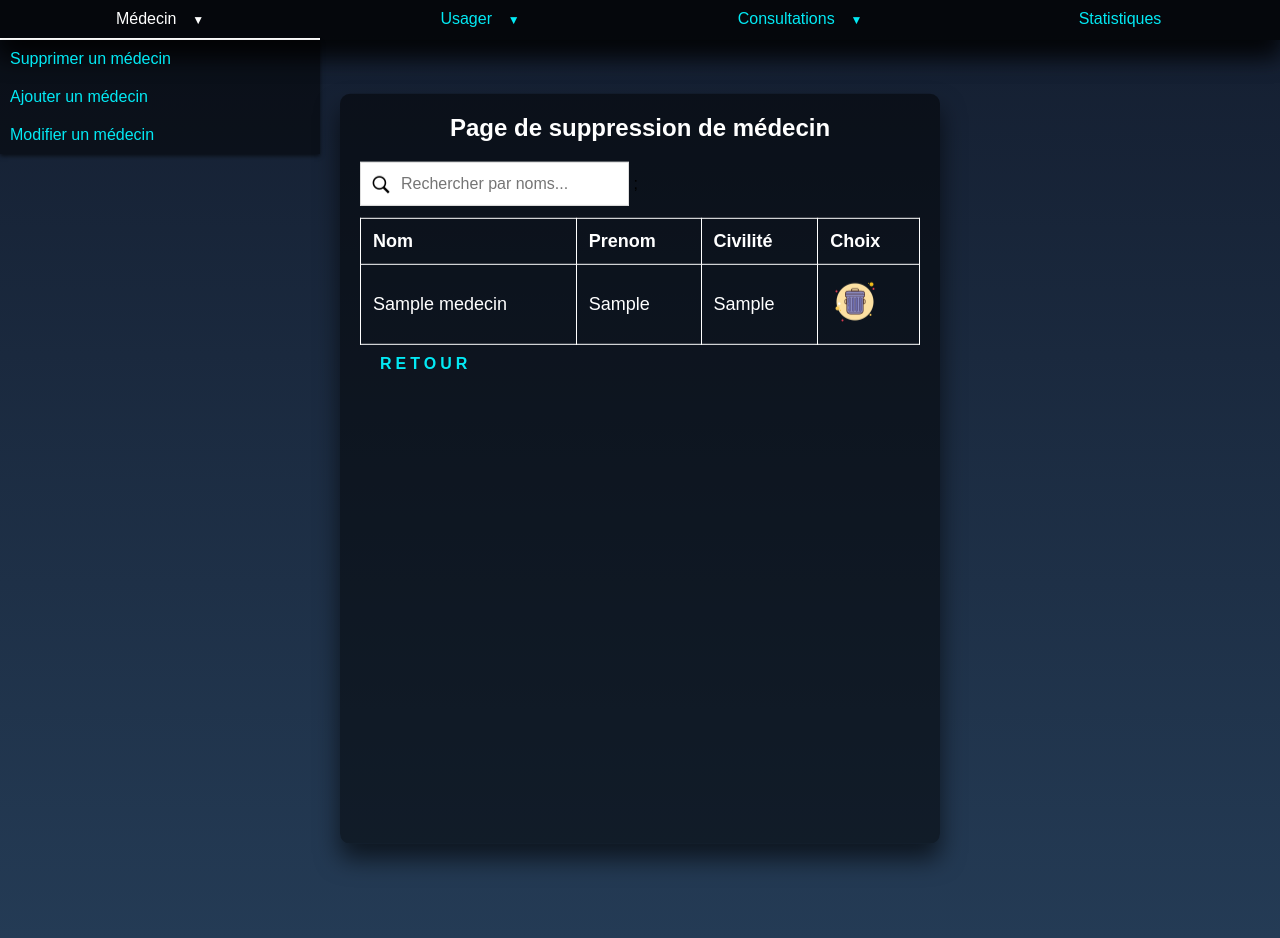
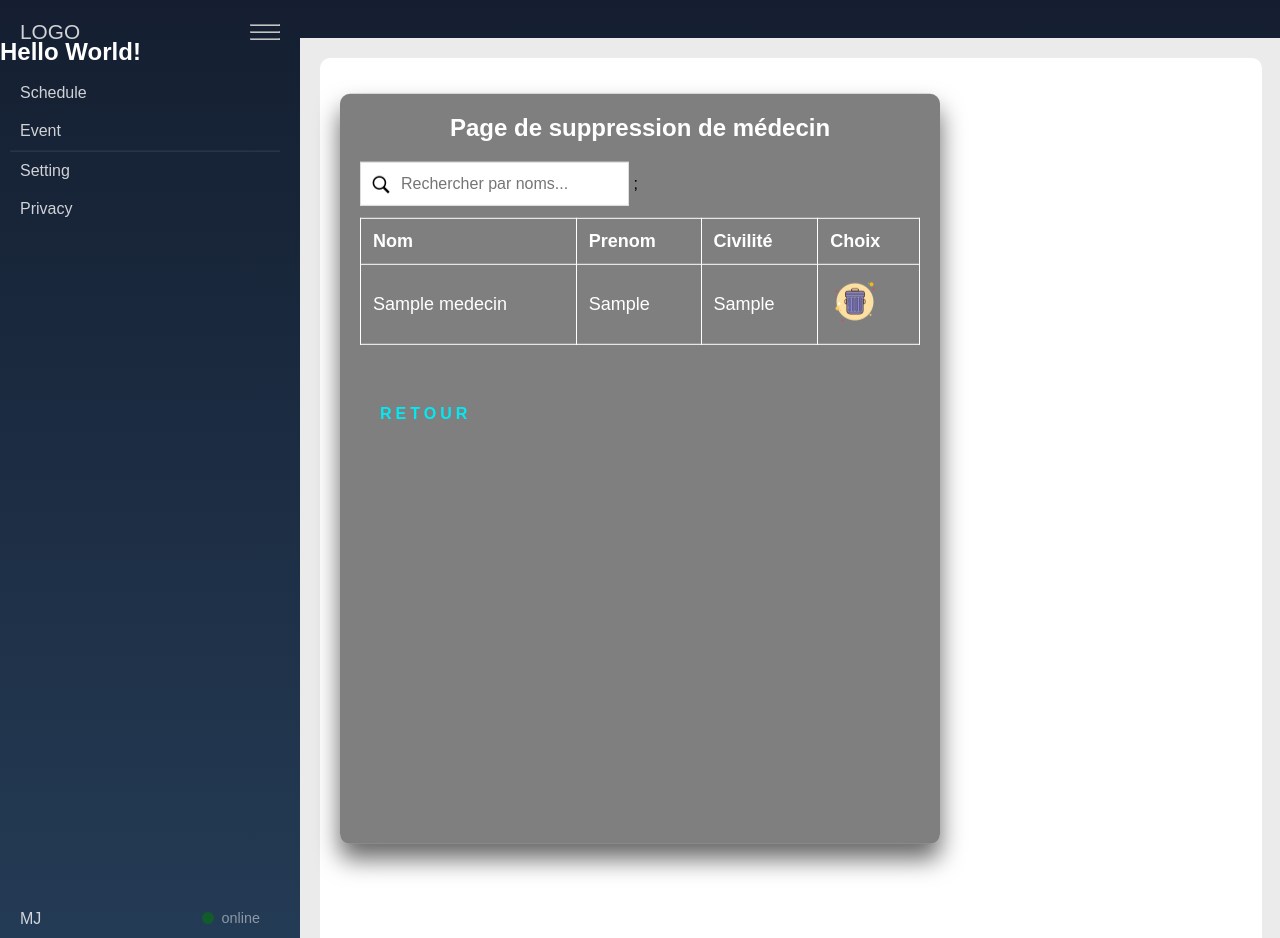
Before and after one commit to Yeetnus/projetPHP, a PHP site: page /PHP/medecin/supprimer.php in a window 1280 px wide. Run offline with PHP 8.4, Linux system fonts and the light colour scheme; tables that the repository leaves empty or names only in its code hold one stand-in row (values such as "Sample post").

Commit message:
test css et menu nav

```diff
--- a/CSS/style.css
+++ b/CSS/style.css
@@ -1,3 +1,10 @@
+/*Reset CSS*/
+* {
+  margin: 0px;
+  padding: 0px;
+  font-family: Avenir, sans-serif;
+}
+
 html {
   height: 100%;
 }
@@ -14,6 +21,7 @@
   margin-top: 3%;
 }
 
+/* Page login */
 .login-box {
   position: absolute;
   top: 50%;
@@ -243,6 +251,9 @@
   font-weight: bolder;
 }
 
+.retour {
+  margin-top: 50px;
+}
 @media (max-width: 600px) {
 
   /* Ajoute des media queries pour une meilleure expérience sur les petits écrans */
@@ -290,13 +301,8 @@
   color: #fff;
 }
 
-/*Reset CSS*/
-* {
-  margin: 0px;
-  padding: 0px;
-  font-family: Avenir, sans-serif;
-}
 
+/*
 nav {
   width: 100%;
   margin: 0 auto;
@@ -377,7 +383,7 @@
   content: " ▼";
   font-size: 12px;
 }
-
+*/
 
 .flip {
   position: relative;
@@ -539,3 +545,74 @@
   /* Add a bottom border to all table rows */
   border-bottom: 1px solid #ddd;
 }
+
+
+nav {
+  position: fixed;
+  width: 100%;
+  max-width: 300px;
+  bottom: 0; top: 0;
+  display: block;
+  min-height: 300px;
+  height: 100%;
+  color: #fff;
+  opacity: 0.8;
+  transition: all 300ms;
+  -moz-transition: all 300ms;
+  -webkit-transition: all 300ms;
+}
+nav .vertical-menu hr{opacity: 0.1; border-width: 0.5px;}
+nav ul{width: 90%; padding-inline-start: 0; margin: 10px; height: calc(100% - 20px); }
+nav .vertical-menu-logo{padding: 20px; font-size: 1.3em; position: relative}
+nav .vertical-menu-logo .open-menu-btn{width: 30px; height: max-content; position: absolute; display: block; right: 20px; top: 0; bottom: 0; margin: auto; cursor: pointer;}
+nav .vertical-menu-logo .open-menu-btn hr{margin: 5px 0}
+nav li{list-style: none; padding: 10px 10px; cursor: pointer;}
+nav li:hover{ color: rgba(75, 105, 176,1); }
+nav li#user-info{position: absolute; bottom: 0; width: 80%;}
+nav li#user-info > span{display: block; float: right; font-size: 0.9em; position: relative; opacity: 0.6;}
+nav li#user-info > span:after{
+  content: '';
+  width: 12px;
+  height: 12px;
+  display: block;
+  position: absolute;
+  background: green;
+  left: -20px; top: 0; bottom: 0;
+  margin: auto;
+  border-radius: 50%;
+}
+.content-wrapper{
+  width: calc(100% - 300px);
+  height: 100%;
+  position: fixed;
+  background: #fff;
+  left: 300px;
+  padding: 20px;
+}
+.closed-menu .content-wrapper{
+  width: 100%;
+  left: 50px;
+}
+.content-wrapper{
+    transition: all 300ms;
+}
+.vertical-menu-wrapper .vertical-menu-logo div{transition: all 100ms;}
+.closed-menu .vertical-menu-wrapper .vertical-menu-logo div{
+  margin-left: -100px;
+}
+.vertical-menu-wrapper .vertical-menu-logo .open-menu-btn{transition: all 300ms;}
+.closed-menu .vertical-menu-wrapper .vertical-menu-logo .open-menu-btn{
+  left: 7px;
+  right: 100%;
+}
+
+.closed-menu .vertical-menu-wrapper ul,.closed-menu .vertical-menu-wrapper hr{margin-left: -300px;}
+.vertical-menu-wrapper ul, .vertical-menu-wrapper hr{transition: all 100ms;}
+.content-wrapper{background: #ebebeb;}
+.content{
+  width: 90%;
+  min-height: 90%;
+  background: #fff;
+  border-radius: 10px;
+  padding: 30px;
+}
--- a/PHP/medecin/supprimer.php
+++ b/PHP/medecin/supprimer.php
@@ -5,11 +5,44 @@
   <title>Supprimer</title>
   <link rel="stylesheet" href="../../CSS/style.css">
   <meta name="viewport" content="width=device-width, initial-scale=1.0">
-
+  <script>
+    $('.open-menu-btn').on('click', function(){
+  if($('body').hasClass('closed-menu')){
+    $('body').removeClass('closed-menu');
+  }else  $('body').addClass('closed-menu');
+});
+  </script>
 </head>
 
 <body>
-  <?php include "../../HTML/header.php"; ?>
+  <!--<?php include "../../HTML/header.php"; ?>-->
+
+  <!-- menu vertical -->
+  <nav class="vertical-menu-wrapper">
+  <div class="vertical-menu-logo">
+    <div>LOGO</div>
+    <span class="open-menu-btn"><hr><hr><hr></span>
+  </div>
+  <ul class="vertical-menu">
+    <li>Schedule</li>
+    <li>Event</li>
+    <hr />
+    <li>Setting</li>
+    <li>Privacy</li>
+    <li id="user-info">MJ<span>online</span></li>
+  </ul>
+</nav>
+<div class="content-wrapper">
+  <div class="content">
+  </div>
+</div>
+<!-- /menu vertical -->
+
+<!-- contenido de pagina, realmente no importa -->
+<div id="container">
+  <h2>Hello World!</h2>
+</div>
+<!-- /contenido de pagina, realmente no importa -->
 
   <div class="scrollable-div choice-box">
     <h2>Page de suppression de médecin</h2>
@@ -47,7 +80,7 @@
       <?php } ?>
     </table>
     <form>
-      <a href="../../choix.html" class="choice-button" id="retour">
+      <a href="../../choix.html" class="choice-button retour" id="retour">
         Retour
       </a>
     </form>
```
